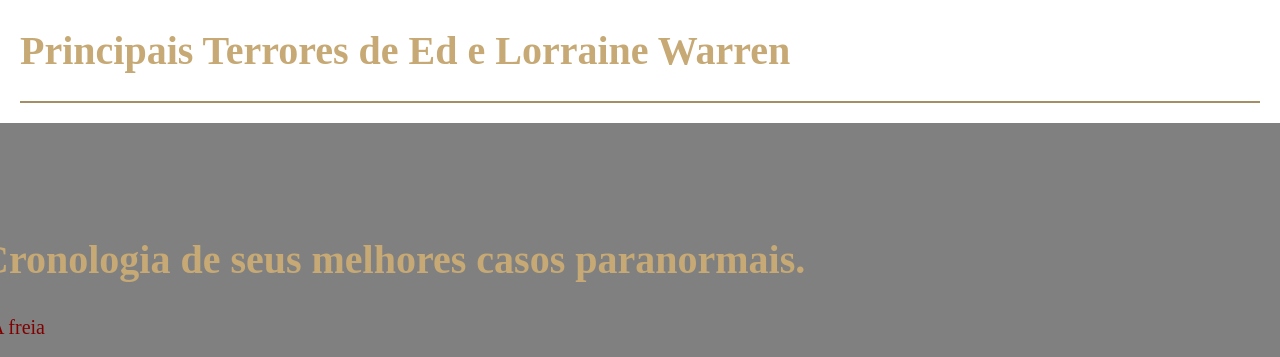
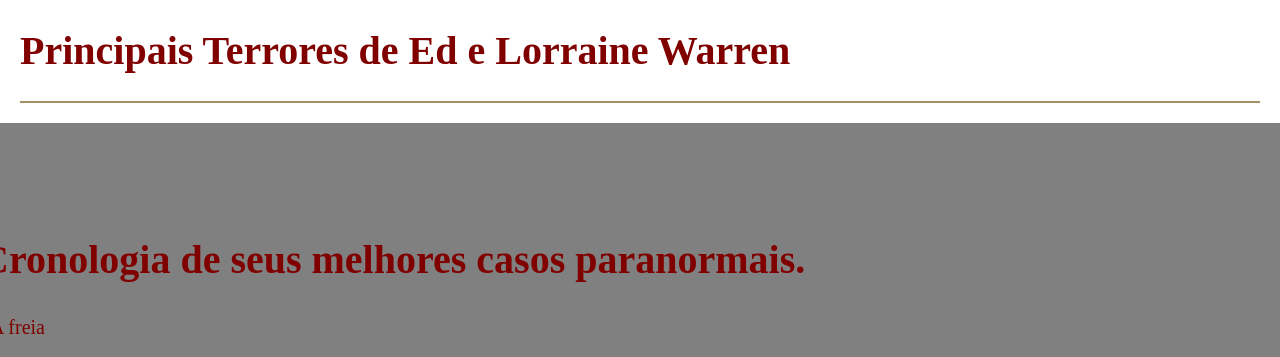
Before and after one commit to vcksilv/zatonneflix, a plain HTML site: page index.html in a window 1280 px wide. Shown: the top 357 px of the page. Drawn offline with Linux system fonts and the light colour scheme; grey boxes are pictures that could not be loaded; a web font is replaced by a local one.

Commit message:
Update style.css

```diff
--- a/style.css
+++ b/style.css
@@ -22,7 +22,7 @@
 }
 
 h1{
-color:#c6a974 ;
+color:#800000 ;
 font-size: 40px;
 }
 
```
